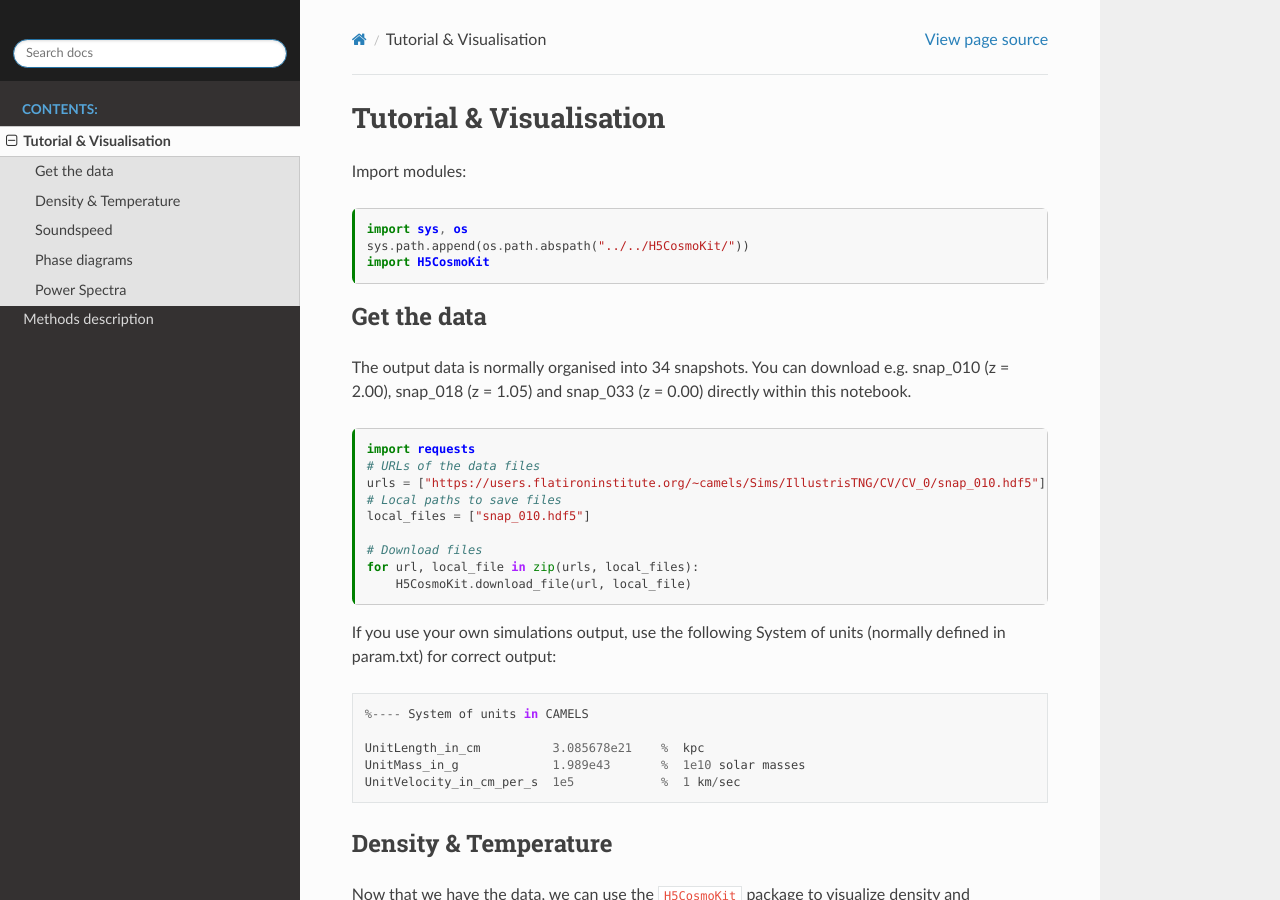
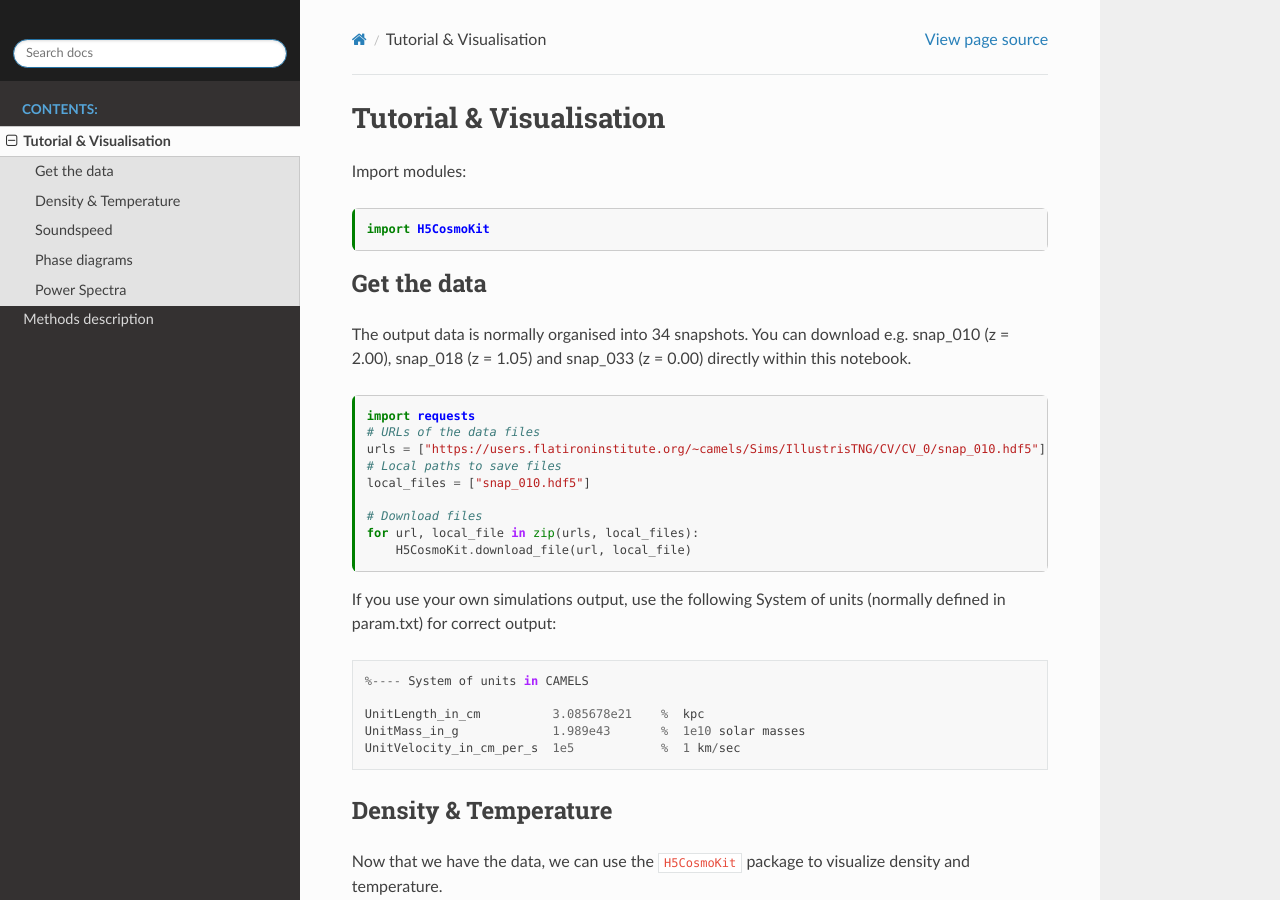
Before and after one commit to forusovam46/H5CosmoKit, a Sphinx documentation site: the page built from docs/source/tutorial.md, in a window 1280 px wide and 900 px high. Built offline with Sphinx 7.4.7 and the Read the Docs theme 2.0.0, drawn with Linux system fonts in a browser that asks for light colours.

Commit message:
fixing init.py

````diff
--- a/docs/source/tutorial.md
+++ b/docs/source/tutorial.md
@@ -16,8 +16,6 @@ kernelspec:
 Import modules:
 
 ```{code-cell}
-import sys, os
-sys.path.append(os.path.abspath("../../H5CosmoKit/"))
 import H5CosmoKit
 ```
 
--- a/requirements.txt
+++ b/requirements.txt
@@ -2,4 +2,3 @@ h5py
 matplotlib
 numpy
 scipy
--e .
````
Also changed, not shown: H5CosmoKit/__init__.py (+7 -1 lines), .readthedocs.yaml.
